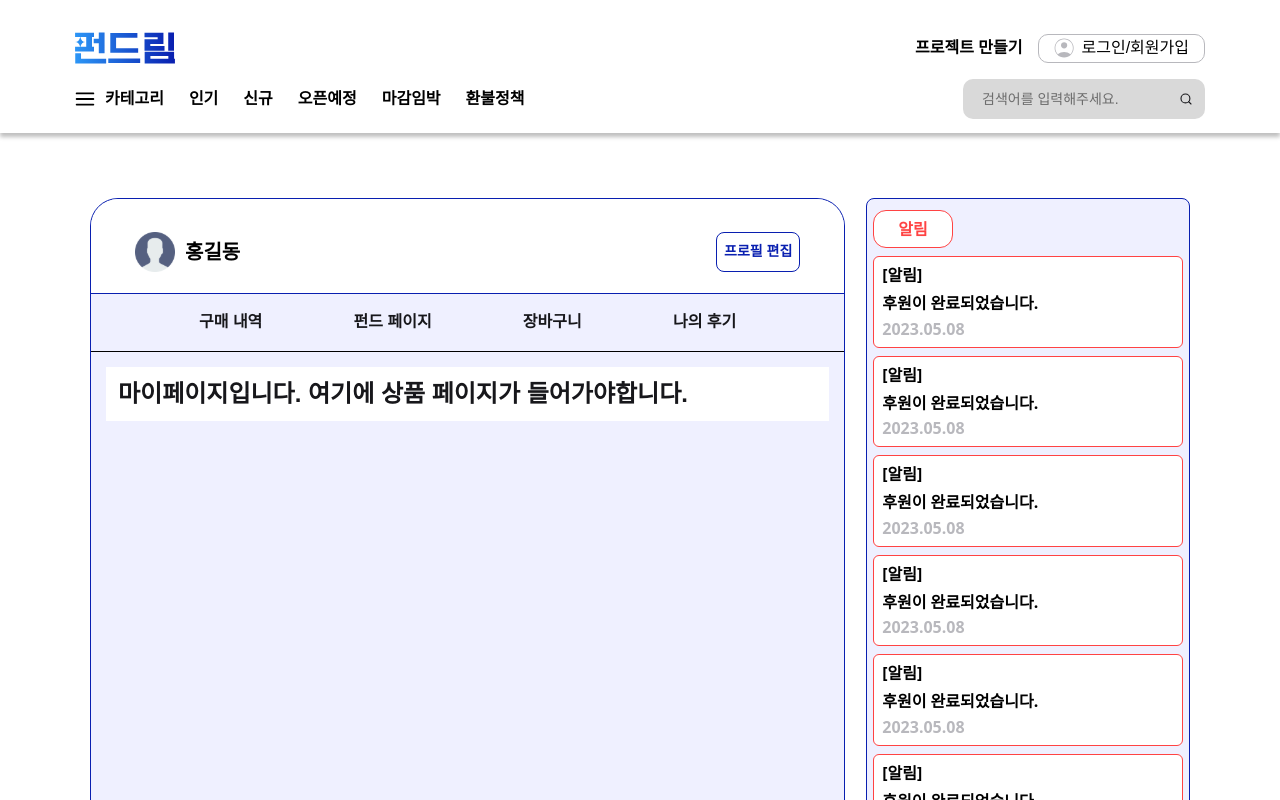
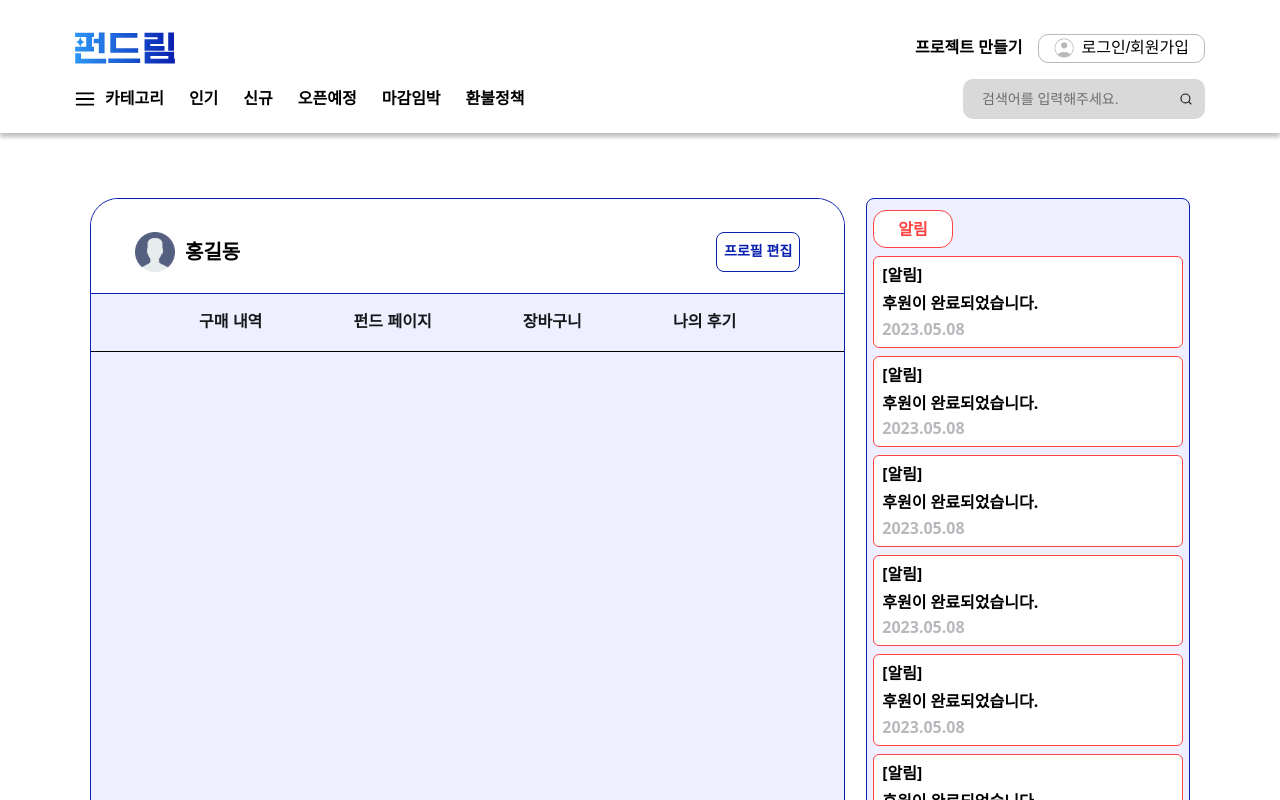
Before and after one commit to FRONTENDBOOTCAMP-13th/Final-11-Cutie, a Next.js app: page /accounts in a window 1280 px wide. Shown: the top 800 px of the page. Built offline with nearby package versions, Linux system fonts and the light colour scheme.

Commit message:
✨add: Accounts page Scrollbar

```diff
--- a/src/app/(main)/accounts/page.tsx
+++ b/src/app/(main)/accounts/page.tsx
@@ -1,9 +1,5 @@
 export default function Account() {
   return (
-    <div className="bg-primary-50 h-[737px] laptop:h-[1110px] rounded-b-[5px] p-[12px] mobile:p-[16px] tablet:p-[13px] laptop:p-[15px]">
-      <h1 className=" bg-white px-[12px] py-[12px] bold-24 text-font-900">
-        마이페이지입니다. 여기에 상품 페이지가 들어가야합니다.
-      </h1>
-    </div>
+    <div className="overflow-y-auto bg-primary-50 h-[737px] laptop:h-[1110px] rounded-b-[5px] p-[12px] mobile:p-[16px] tablet:p-[13px] laptop:p-[15px]"></div>
   );
 }
```
